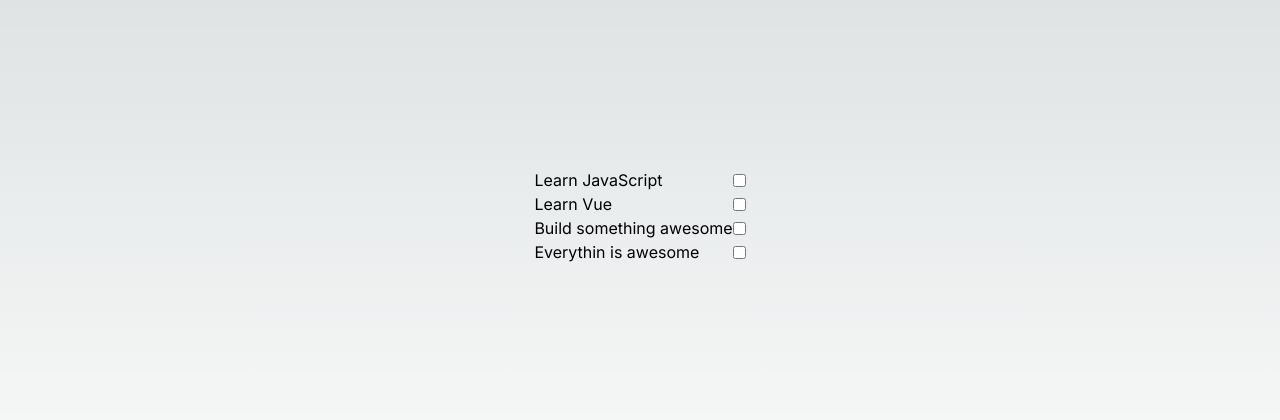
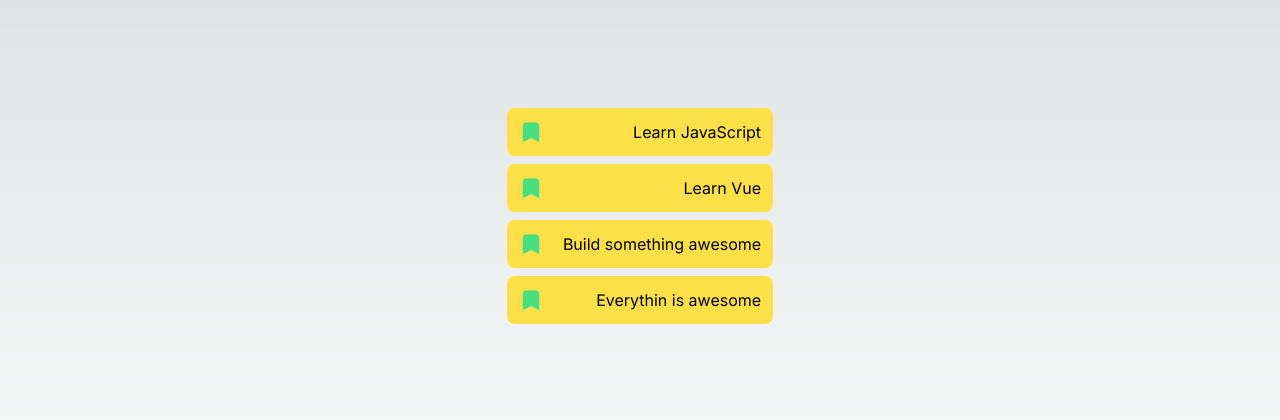
Before and after one commit to jonhogendorp/React-Test-Projects, a Next.js app: page /gsap-tablepin in a window 1280 px wide. Shown: the part 184-604 px from the top of the page. Built offline with nearby package versions, Linux system fonts and the light colour scheme.

Commit message:
test work/pages

```diff
--- /dev/null
+++ b/app/ball/ball.tsx
@@ -0,0 +1,28 @@
+'use client'
+
+import { useEffect, useRef } from 'react';
+import { gsap } from 'gsap';
+
+const BouncingBall = () => {
+    const ballRef = useRef<HTMLDivElement>(null);
+
+    useEffect(() => {
+        const ball = ballRef.current;
+
+        if (ball) {
+            gsap.to(ball, {
+                duration: 2,
+                y: 300,
+                ease: "bounce.out",
+                repeat: -1,
+                yoyo: true
+            });
+        }
+    }, []);
+
+    return (
+        <div className='w-[50px] h-[50px] bg-blue-500 rounded-full relative' ref={ballRef} ></div>
+    );
+};
+
+export default BouncingBall;
--- /dev/null
+++ b/app/ball/page.tsx
@@ -0,0 +1,10 @@
+import BouncingBall from './ball';
+
+
+export default function Home(){
+    return (
+        <div  className='h-screen flex justify-center items-center bg-white'>
+            <BouncingBall />
+        </div>
+    );
+};
--- a/app/gsap-tablepin/GSAPtype.tsx
+++ b/app/gsap-tablepin/GSAPtype.tsx
@@ -1,28 +1,50 @@
 "use client"
 
-import { useEffect, useRef } from 'react'
+import { useEffect, useRef, useState } from 'react'
 import Head from 'next/head'
 import Image from 'next/image'
 import { Inter } from 'next/font/google'
 import styles from '@/styles/Home.module.css'
 import gsap from "gsap";
+import { BookmarkIcon } from '@heroicons/react/24/solid'
 
-const todos = [
-  { id: 1, text: 'Learn JavaScript', done: false },
-  { id: 2, text: 'Learn Vue', done: false },
-  { id: 3, text: 'Build something awesome', done: false },
-  { id: 4, text: 'Everythin is awesome' , done: false }
-]
+interface todos{
+  id: number;
+  text: string;
+}
+
+
 
 
 export default function Home() {
+  const [todos, setTodos] = useState([
+  { id: 1, text: 'Learn JavaScript' },
+  { id: 2, text: 'Learn Vue' },
+  { id: 3, text: 'Build something awesome' },
+   { id: 4, text: 'Everythin is awesome' }])
+
   const container = useRef(null);
+
+// useEffect(() => {
+//   gsap.from(container.current, { duration: 0.5, y: -100, opacity: 0 });
+// }, []);
+
+const handleButtonClick = (id: number) => {
+  const updatedTodos = [...todos];
+  const index = updatedTodos.findIndex(todo => todo.id === id);
+  const [removedTodo] = updatedTodos.splice(index, 1);
+  updatedTodos.unshift(removedTodo);
+  setTodos(updatedTodos);
+};
+
+
+
   return (
-    <div ref={container}>
-      {todos.map((todo) => (
-        <div key={todo.id} className="flex items-center justify-between">
+    <div ref={container} className='flex flex-col m-2 gap-2 '>
+      {todos.map((todo, index) => (
+        <div key={todo.id} className="flex items-center justify-between gap-5 p-3 bg-yellow-300 rounded-lg">
+          <button ><BookmarkIcon className='h-6 w-6 text-green-400'/></button>
           <span>{todo.text}</span>
-          <input type="checkbox" checked={todo.done} />
         </div>
       ))}
     </div>
--- a/app/gsap-tablepin/page.tsx
+++ b/app/gsap-tablepin/page.tsx
@@ -9,5 +9,6 @@
                 <div className='w-screen h-screen justify-center items-center flex'>
                         {/* <GroupTable/> */}
                         <GSAPtype/>
+
                 </div>)
         }
```
